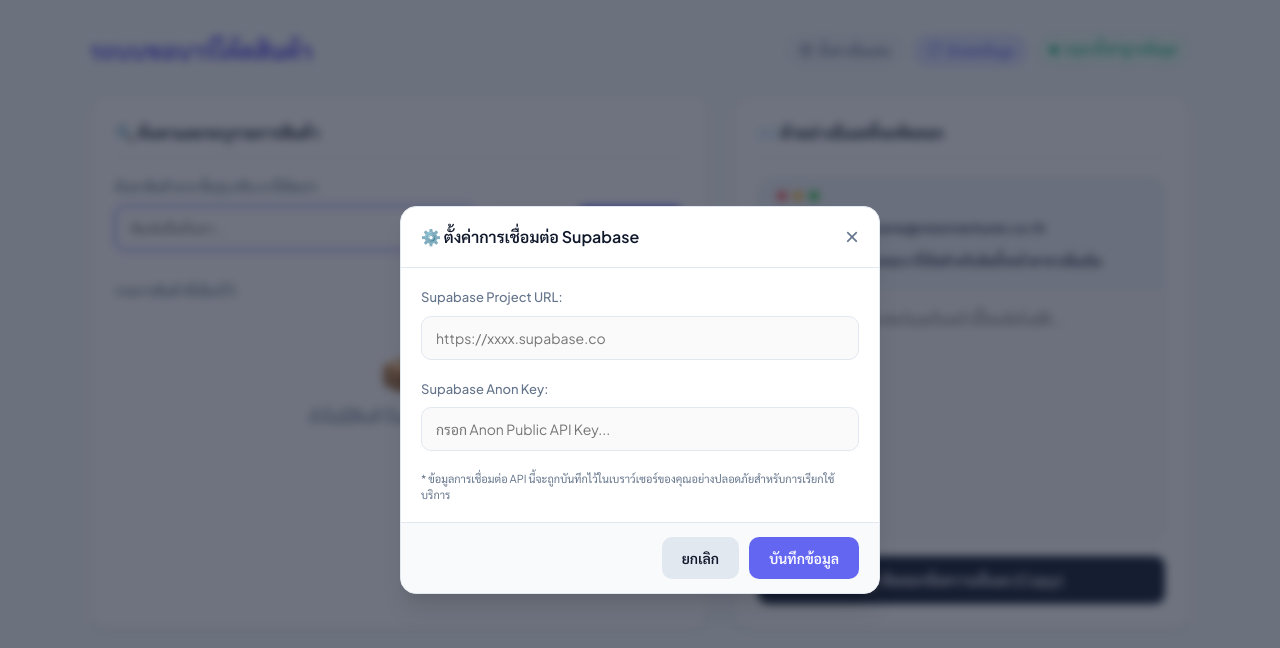
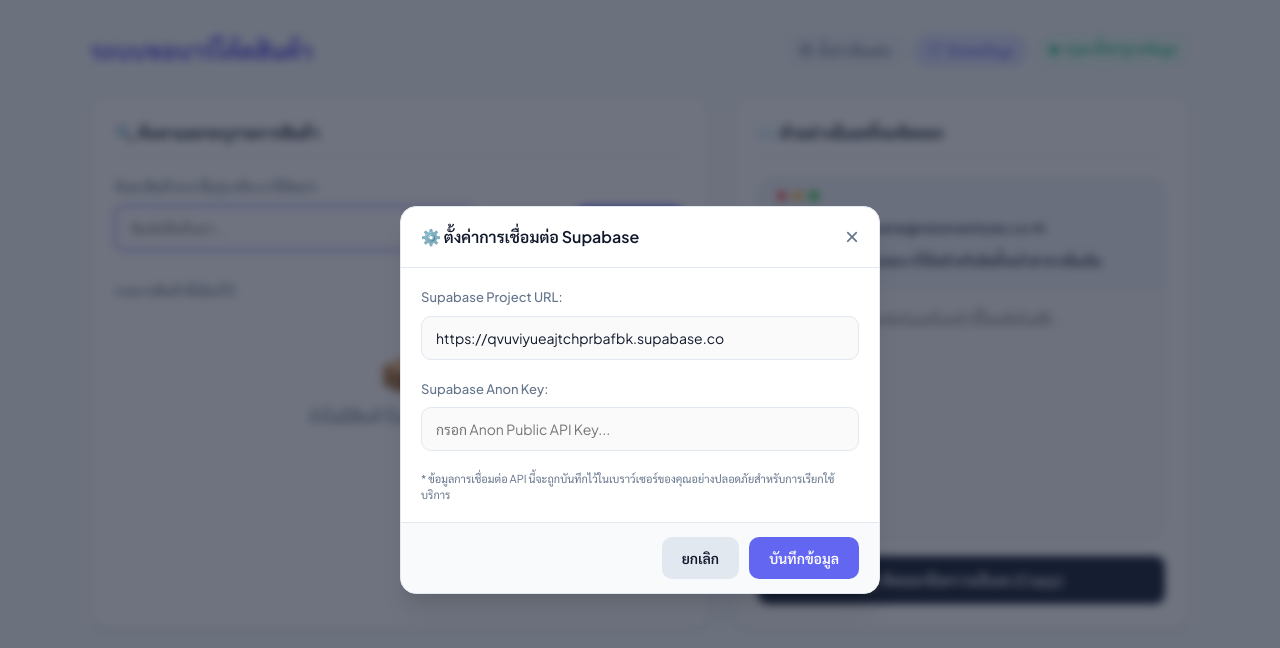
Before and after one commit to PZ-98/request-barcode-app, a plain HTML site: page index.html in a window 1280 px wide. Drawn offline with Linux system fonts and the light colour scheme.

Commit message:
Update default Supabase URL and URL path sanitization

```diff
--- a/index.html
+++ b/index.html
@@ -826,7 +826,7 @@
     // =========================================================================
     // กำหนดค่าเชื่อมต่อ Supabase เริ่มต้นตรงนี้ (หรือปล่อยว่างไว้เพื่อกรอกผ่านหน้าตั้งค่าได้)
     // =========================================================================
-    const DEFAULT_SUPABASE_URL = "";
+    const DEFAULT_SUPABASE_URL = "https://qvuviyueajtchprbafbk.supabase.co";
     const DEFAULT_SUPABASE_ANON_KEY = "";
 
     let productData = [];
@@ -886,7 +886,14 @@
     function getDatabaseConfig() {
       var url = safeStorage.getItem('db_url') || DEFAULT_SUPABASE_URL;
       var key = safeStorage.getItem('db_key') || DEFAULT_SUPABASE_ANON_KEY;
-      return { url: url.trim(), key: key.trim() };
+      url = url.trim();
+      if (url.endsWith('/')) {
+        url = url.substring(0, url.length - 1);
+      }
+      if (url.endsWith('/rest/v1')) {
+        url = url.substring(0, url.length - 8);
+      }
+      return { url: url, key: key.trim() };
     }
 
     function fetchDataFromServer() {
```
